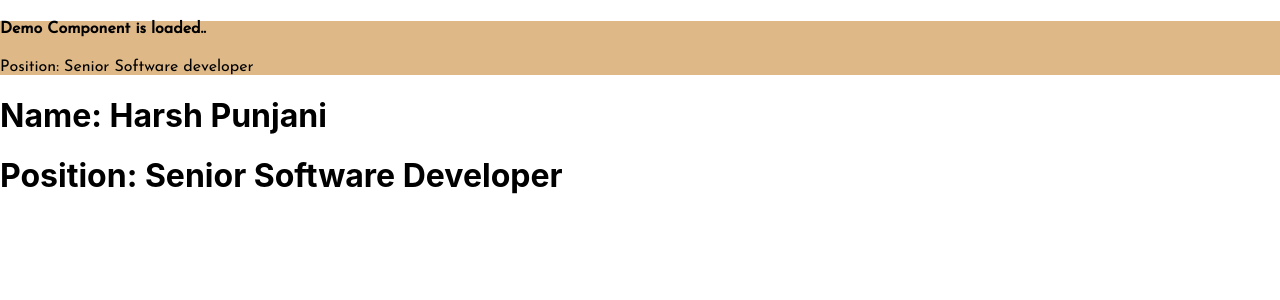
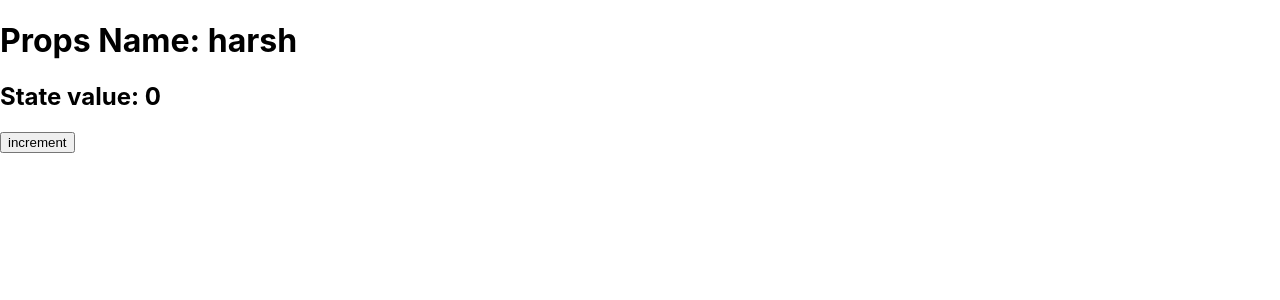
Before and after one commit to harsh19punjani/ReactDemo, a React (Create React App) app: page / in a window 1280 px wide. Shown: the top 300 px of the page. Built offline with nearby package versions, Linux system fonts and the light colour scheme.

Commit message:
props and state hook in react

```diff
--- /dev/null
+++ b/src/cards.jsx
@@ -0,0 +1,20 @@
+import React, {useState} from 'react'
+
+const Cards = (props) => {
+    const [value, setvalue] = useState(0);
+
+    return (
+        <>
+            <div>
+                <h1>
+                  Props Name:  {props.name}
+                </h1>
+                <h2>State value: {value}</h2>
+                <button onClick={()=>setvalue(value+ 1)}>increment</button>
+            </div>
+
+        </>
+    )
+}
+
+export default Cards;
--- a/src/index.js
+++ b/src/index.js
@@ -3,14 +3,12 @@ import ReactDOM from 'react-dom';
 import './index.css';
 import App, {position} from './App.jsx';
 import Demo from './Demo';
+import Cards from './cards';
 import * as serviceWorker from './serviceWorker';
 
 ReactDOM.render(
   <React.StrictMode>
-      <Demo position='Senior Software developer' />  {/*component name */}
-    {/* <App />  */}
-  <h1 contentEditable='true'>Name: {App}</h1>
-  <h1 contentEditable='true'>Position: {position}</h1>
+    <Cards name='harsh' />
   </React.StrictMode>,
   document.getElementById('root')
 );
```
